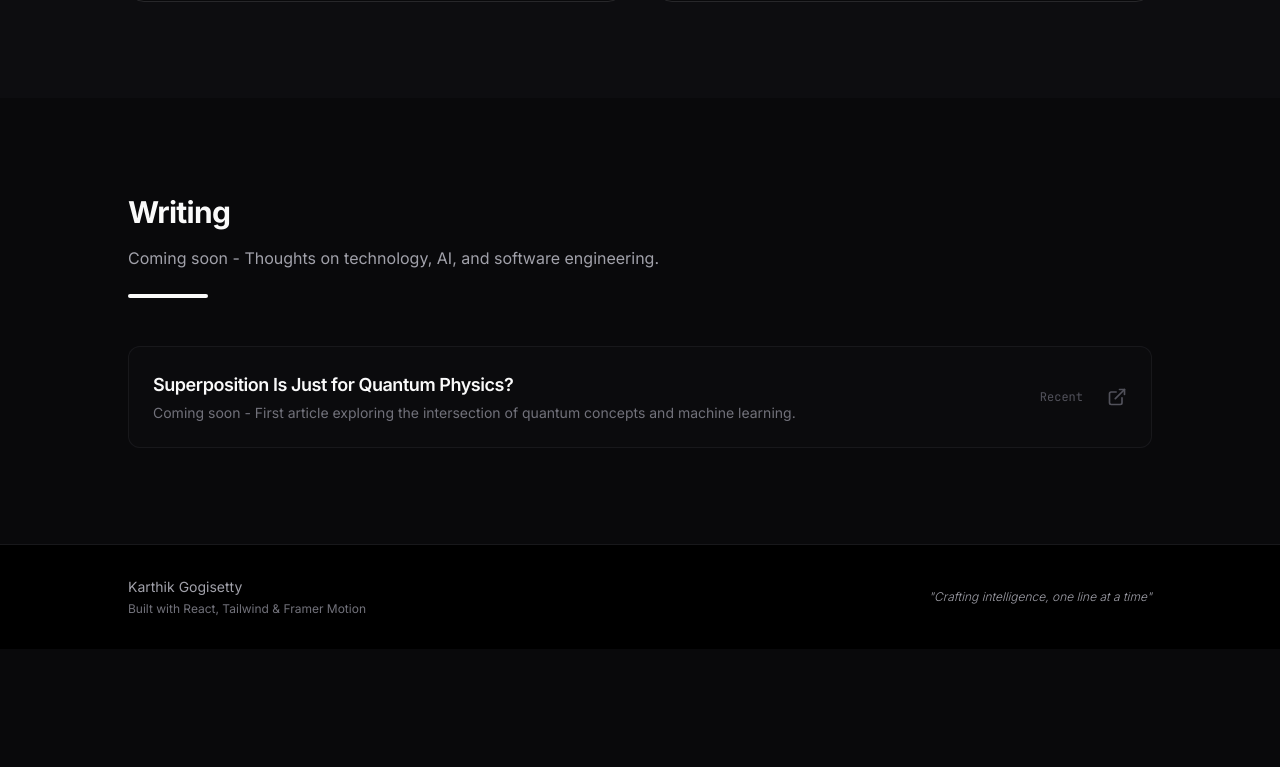
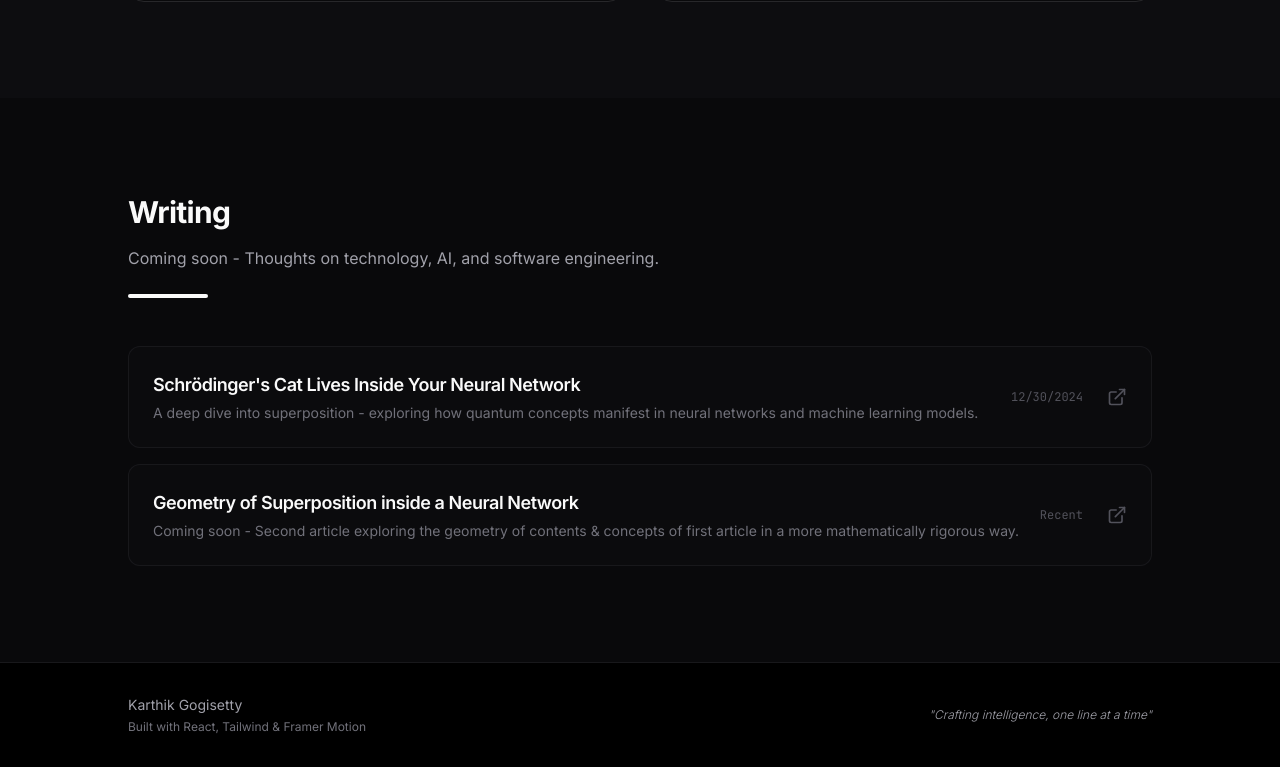
Before and after one commit to karthikgogisetty/__myWayToZenith__, a React (Create React App) app: page / in a window 1280 px wide. Shown: the part 3667-4434 px from the top of the page. Before the commit the page ends 4316 px from the top, so only its background shows below. Built offline with nearby package versions, Linux system fonts and the light colour scheme.

Commit message:
Add Medium article to writing section

```diff
--- a/src/App.js
+++ b/src/App.js
@@ -106,8 +106,15 @@ export default function App() {
   const articles = [
     {
       id: 1,
-      title: "Superposition Is Just for Quantum Physics?",
-      summary: "Coming soon - First article exploring the intersection of quantum concepts and machine learning.",
+      title: "Schrödinger's Cat Lives Inside Your Neural Network",
+      summary: "A deep dive into superposition - exploring how quantum concepts manifest in neural networks and machine learning models.",
+      link: "https://medium.com/@karthikgogisetty/schrödingers-cat-lives-inside-your-neural-network-a-deep-dive-into-superposition-f5a5ce164c7f",
+      publishedDate: "2024-12-30"
+    },
+    {
+      id: 2,
+      title: "Geometry of Superposition inside a Neural Network",
+      summary: "Coming soon - Second article exploring the geometry of contents & concepts of first article in a more mathematically rigorous way.",
       link: "#",
       publishedDate: null
     }
```
